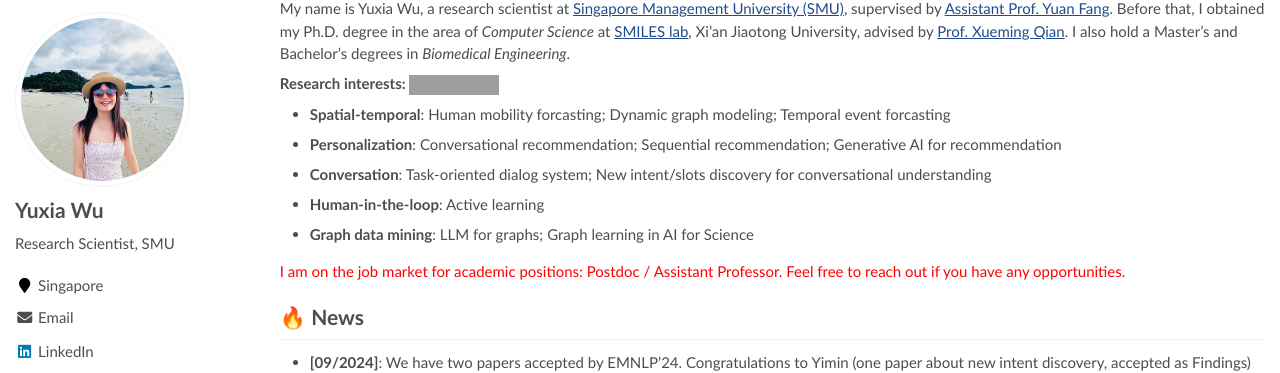
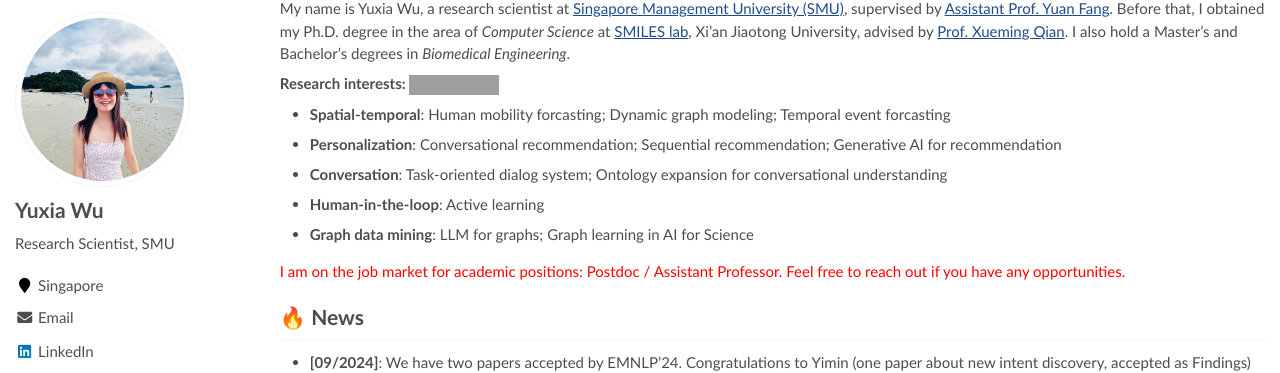
Before and after one commit to YuxiaWu/YuxiaWu.github.io, a Jekyll site: the page built from _pages/about.md, in a window 1280 px wide and 900 px high. Shown: the part 79-452 px from the top of the window. Built offline with Jekyll 4.4.1, drawn with Linux system fonts in a browser that asks for light colours; some web fonts are replaced; grey boxes are pictures that could not be loaded.

Commit message:
Update about.md

```diff
--- a/_pages/about.md
+++ b/_pages/about.md
@@ -23,7 +23,7 @@ My name is Yuxia Wu, a research scientist at [Singapore Management University (S
 
 - **Spatial-temporal**: Human mobility forcasting; Dynamic graph modeling; Temporal event forcasting
 - **Personalization**: Conversational recommendation; Sequential recommendation; Generative AI for recommendation
-- **Conversation**: Task-oriented dialog system; New intent/slots discovery for conversational understanding
+- **Conversation**: Task-oriented dialog system; Ontology expansion for conversational understanding
 - **Human-in-the-loop**: Active learning
 - **Graph data mining**: LLM for graphs; Graph learning in AI for Science
 
```
